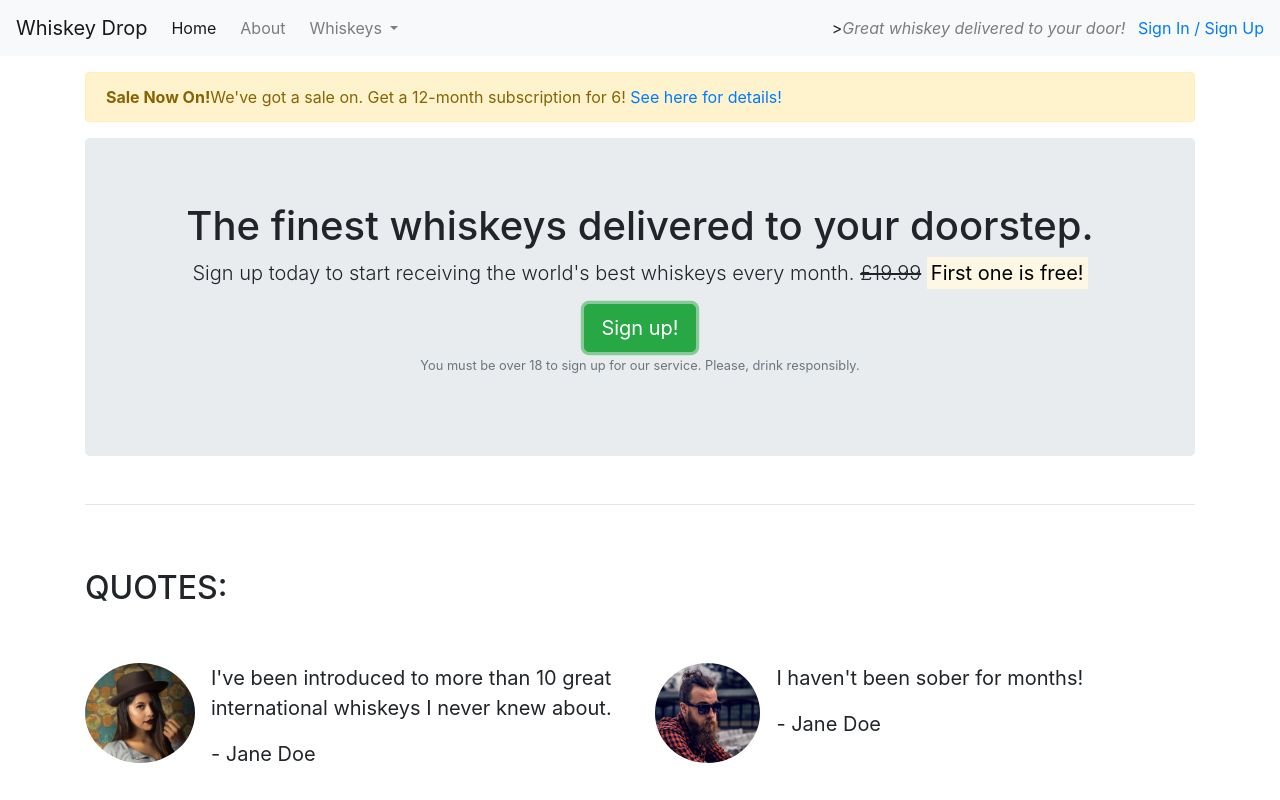
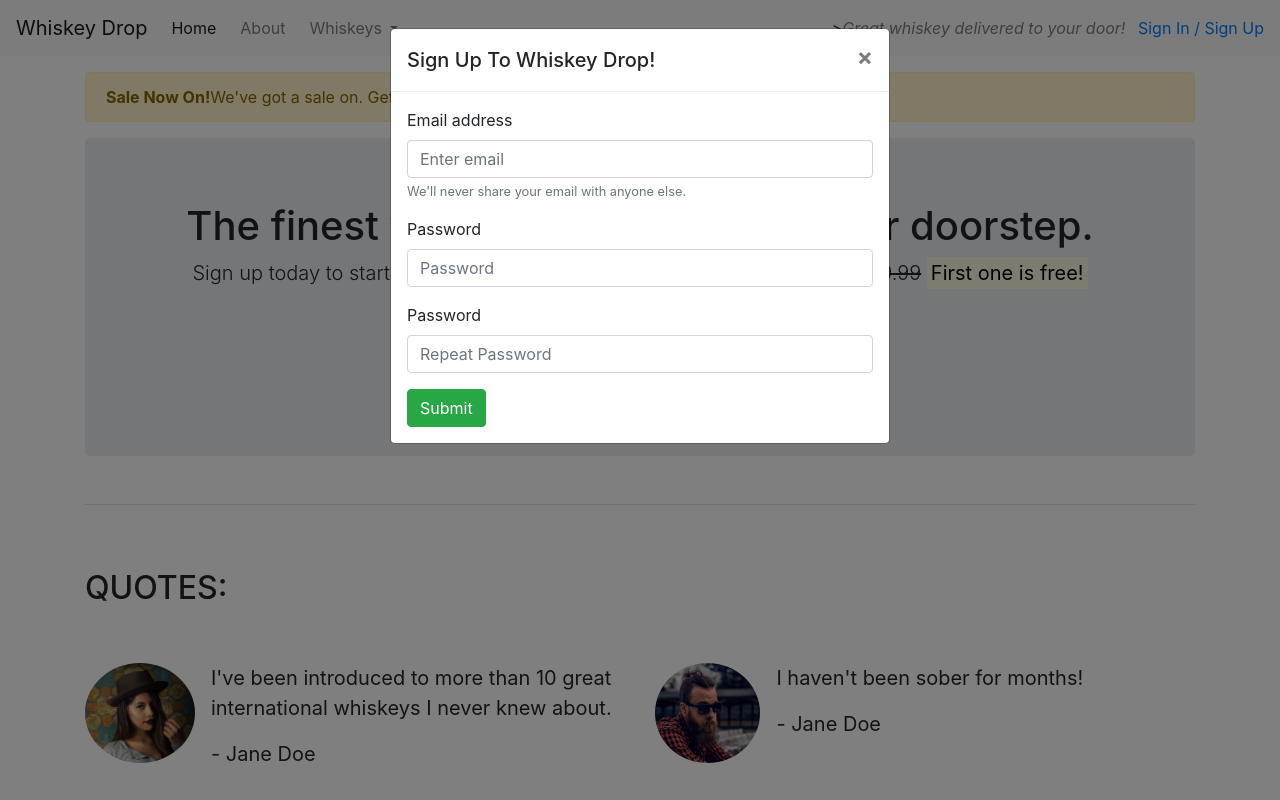
Before and after one commit to CristianBuca/bootstrap-CI, a plain HTML site: page index.html in a window 1280 px wide. Both pictures are taken after a click on the button "Sign up!". Shown: the top 800 px of the page. Drawn offline with nearby package versions, Linux system fonts and the light colour scheme.

Commit message:
added bootstrap modal signup

```diff
--- a/index.html
+++ b/index.html
@@ -61,7 +61,8 @@
                         <s class="d-none d-sm-inline">£19.99</s>
                         <span class="d-inline d-sm-none"><br></span>
                         <strong><mark>First one is free!</mark></strong></p>
-                    <button class="btn btn-success btn-lg">Sign up!</button>
+                    <button class="btn btn-success btn-lg" data-toggle="modal" data-target="#signUpModal">Sign
+                        up!</button>
                     <p class="text-muted"><small>You must be over 18 to sign up for our service. Please, drink
                             responsibly.</small></p>
                 </section>
@@ -156,6 +157,40 @@
         </section>
         <!-- /.features -->
     </article>
+
+    <div class="modal" tabindex="-1" role="dialog" id="signUpModal">
+        <div class="modal-dialog" role="document">
+            <div class="modal-content">
+                <div class="modal-header">
+                    <h5 class="modal-title">Sign Up To Whiskey Drop!</h5>
+                    <button type="button" class="close" data-dismiss="modal" aria-label="Close">
+                        <span aria-hidden="true">&times;</span>
+                    </button>
+                </div>
+                <div class="modal-body">
+                    <form>
+                        <div class="form-group">
+                            <label for="exampleInputEmail1">Email address</label>
+                            <input type="email" class="form-control" id="exampleInputEmail1"
+                                aria-describedby="emailHelp" placeholder="Enter email">
+                            <small id="emailHelp" class="form-text text-muted">We'll never share your email with anyone
+                                else.</small>
+                        </div>
+                        <div class="form-group">
+                            <label for="password">Password</label>
+                            <input type="password" class="form-control" id="password" placeholder="Password">
+                        </div>
+                        <div class="form-group">
+                            <label for="repeatPassword">Password</label>
+                            <input type="password" class="form-control" id="repeatPassword"
+                                placeholder="Repeat Password">
+                        </div>
+                        <button type="submit" class="btn btn-success">Submit</button>
+                    </form>
+                </div>
+            </div>
+        </div>
+    </div>
     <script src="https://code.jquery.com/jquery-3.3.1.slim.min.js"
         integrity="sha384-q8i/X+965DzO0rT7abK41JStQIAqVgRVzpbzo5smXKp4YfRvH+8abtTE1Pi6jizo" crossorigin="anonymous">
     </script>
```
